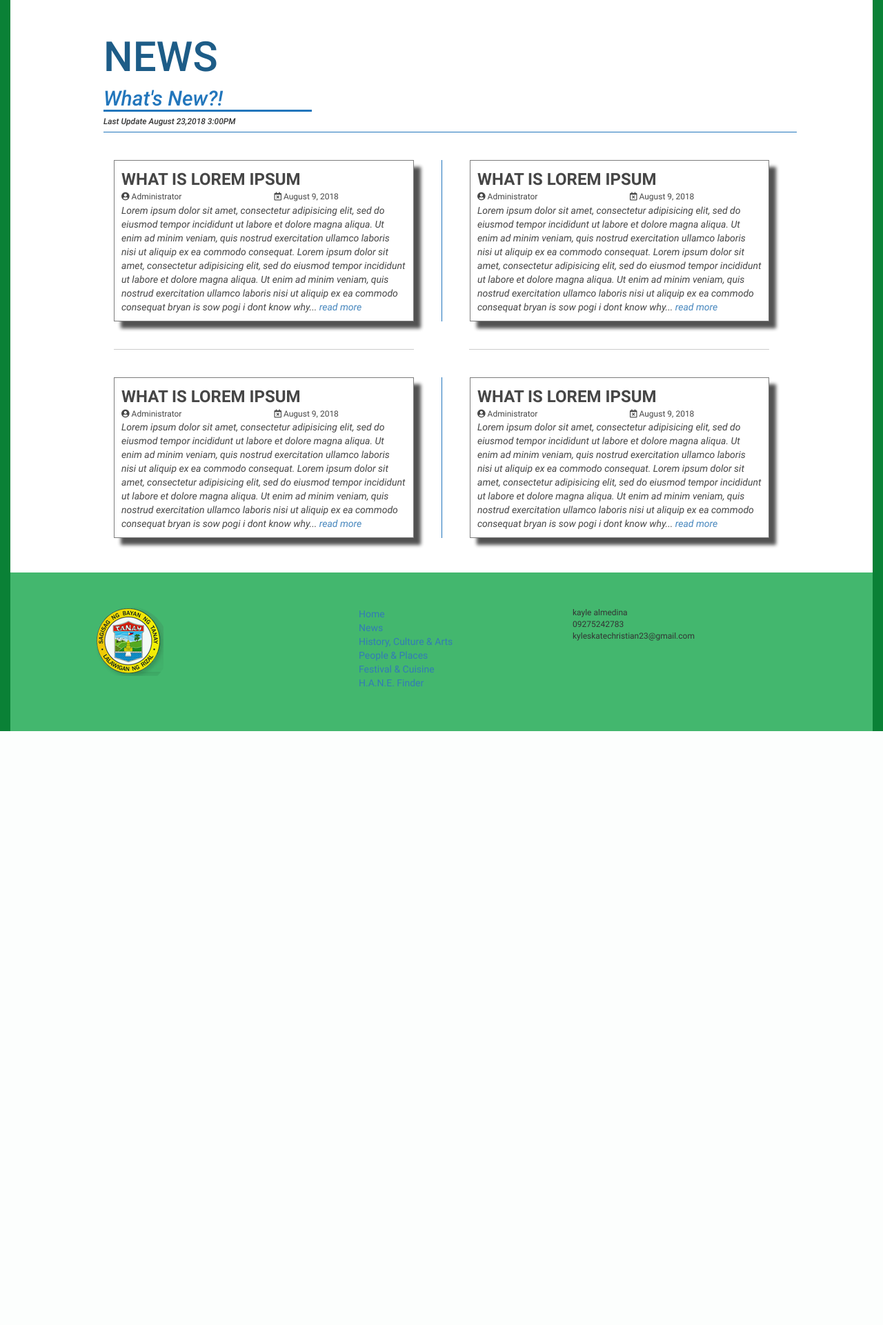
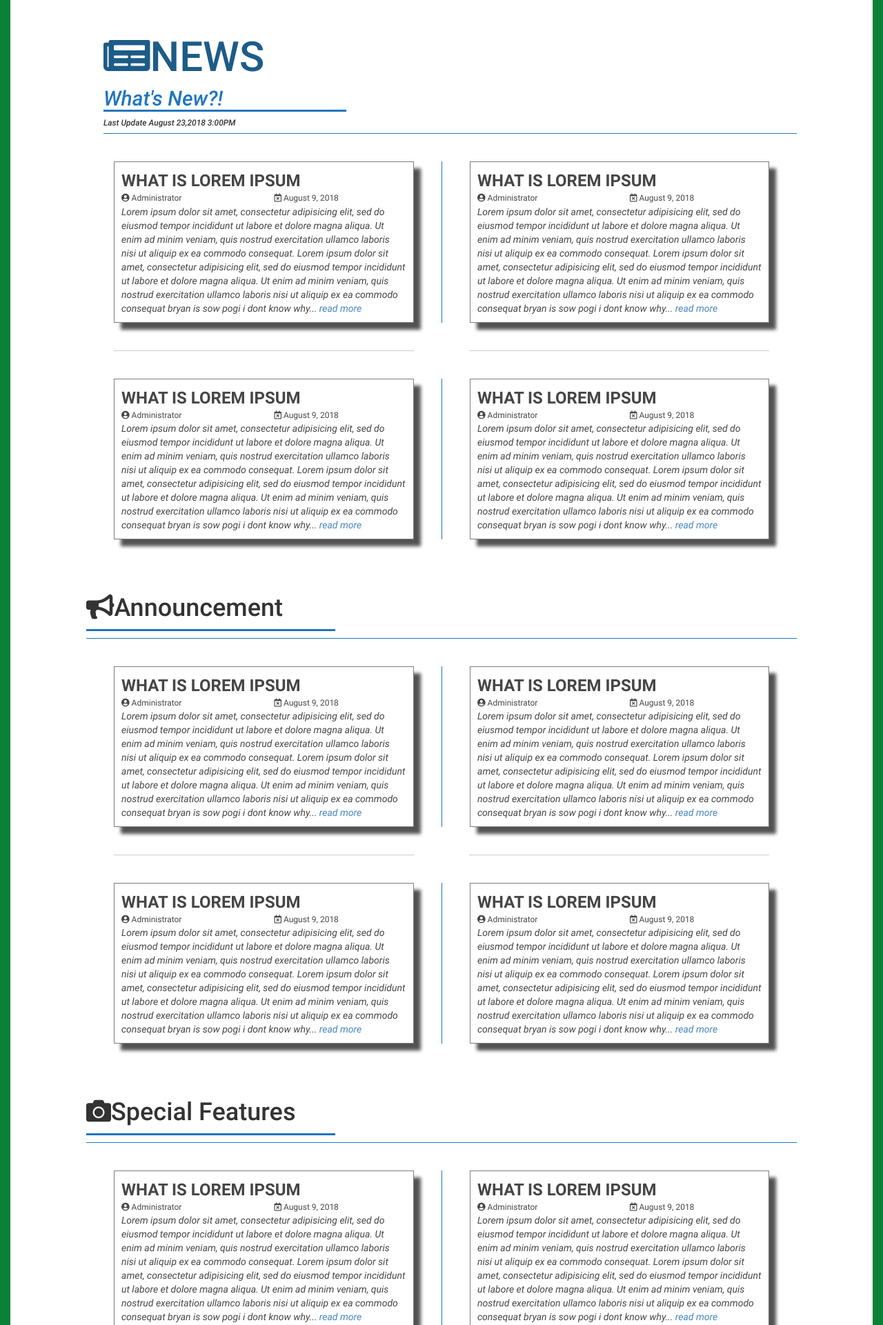
Before and after one commit to tanaytourismthesis/frontend, a PHP site: page /news.html in a window 1280 px wide. Shown: the part 155-2076 px from the top of the page at 69% size. Before the commit the page ends 1215 px from the top, so only its background shows below. Run offline with PHP 8.4, Linux system fonts and the light colour scheme.

Commit message:
Adding Announcement and Special Feature

```diff
--- a/assets/css/news.css
+++ b/assets/css/news.css
@@ -31,10 +31,14 @@
 	margin: 8px auto;
 }
 
+.divider {
+	margin-bottom: 10px;
+}
+
 .divider hr {
 	border: none;
 	height: 3px;
-	width: 30%;
+	width: 35%;
 	/* Set the hr color */
 	color: #2276BC; /* old IE */
 	background-color: #2276BC; /* Modern Browsers */
@@ -117,3 +121,11 @@
 .item-content {
 	padding-right: 30px;
 }
+
+.announcement {
+	padding: 10px 125px;
+}
+
+.special-feature {
+	padding: 10px 125px;
+}
--- a/news.html
+++ b/news.html
@@ -39,7 +39,7 @@
 
       <div class="container-fluid news-and-update">
         <div class="row section-title">
-          <h1>NEWS</h1>
+          <h1><i class="fas fa-newspaper"></i>NEWS</h1>
 
           <h2>What's New?!</h2>
 
@@ -187,6 +187,293 @@
           </div>
 				</div>
       </div>
+
+			<div class="container-fluid announcement">
+        <div class="row section-title">
+          <h1><i class="fas fa-bullhorn"></i>Announcement</h1>
+          <div class="divider">
+            <hr />
+          </div>
+          <div class="divider2">
+            <hr />
+          </div>
+        </div>
+
+        <div class="row news-row">
+          <div class="col-xs-12 col-sm-6 news-item">
+            <div class="news-container">
+              <div class="news-title">
+                WHAT IS LOREM IPSUM
+              </div>
+
+              <div class="row">
+								<span class="col-sm-6 author-name">
+									<i class="fas fa-user-circle"></i> Administrator
+								</span>
+								<span class="col-sm-6 date-posted">
+									<i class="far fa-calendar-times"></i> August 9, 2018
+								</span>
+							</div>
+
+              <div class="news-content">
+                Lorem ipsum dolor sit amet, consectetur adipisicing elit, sed do eiusmod
+                tempor incididunt ut labore et dolore magna aliqua. Ut enim ad minim
+                veniam, quis nostrud exercitation ullamco laboris nisi ut aliquip ex ea
+                commodo consequat. Lorem ipsum dolor sit amet, consectetur adipisicing
+                elit, sed do eiusmod tempor incididunt ut labore et dolore magna aliqua.
+                Ut enim ad minim veniam, quis nostrud exercitation ullamco laboris nisi
+                ut aliquip ex ea commodo consequat bryan is sow pogi i dont know why...
+                <a href="news/what-is-lorem-ipsum" class="read-more" role="button">read
+                more</a>
+              </div>
+            </div>
+          </div>
+
+          <div class="col-xs-12 col-sm-6 news-item">
+            <div class="news-container">
+              <div class="news-title">
+                WHAT IS LOREM IPSUM
+              </div>
+
+              <div class="row">
+								<span class="col-sm-6 author-name">
+									<i class="fas fa-user-circle"></i> Administrator
+								</span>
+								<span class="col-sm-6 date-posted">
+									<i class="far fa-calendar-times"></i> August 9, 2018
+								</span>
+							</div>
+
+              <div class="news-content">
+                Lorem ipsum dolor sit amet, consectetur adipisicing elit, sed do eiusmod
+                tempor incididunt ut labore et dolore magna aliqua. Ut enim ad minim
+                veniam, quis nostrud exercitation ullamco laboris nisi ut aliquip ex ea
+                commodo consequat. Lorem ipsum dolor sit amet, consectetur adipisicing
+                elit, sed do eiusmod tempor incididunt ut labore et dolore magna aliqua.
+                Ut enim ad minim veniam, quis nostrud exercitation ullamco laboris nisi
+                ut aliquip ex ea commodo consequat bryan is sow pogi i dont know why...
+                <a href="news/what-is-lorem-ipsum" class="read-more" role="button">read
+                more</a>
+              </div>
+            </div>
+          </div>
+
+        </div>
+
+				<div class="row divider3 hidden-xs">
+					<div class="col-sm-6">
+						<hr />
+					</div>
+
+					<div class="col-sm-6">
+						<hr />
+					</div>
+				</div>
+
+				<div class="row news-row">
+          <div class="col-xs-12 col-sm-6 news-item">
+            <div class="news-container">
+              <div class="news-title">
+                WHAT IS LOREM IPSUM
+              </div>
+
+              <div class="row">
+								<span class="col-sm-6 author-name">
+									<i class="fas fa-user-circle"></i> Administrator
+								</span>
+								<span class="col-sm-6 date-posted">
+									<i class="far fa-calendar-times"></i> August 9, 2018
+								</span>
+							</div>
+
+              <div class="news-content">
+                Lorem ipsum dolor sit amet, consectetur adipisicing elit, sed do eiusmod
+                tempor incididunt ut labore et dolore magna aliqua. Ut enim ad minim
+                veniam, quis nostrud exercitation ullamco laboris nisi ut aliquip ex ea
+                commodo consequat. Lorem ipsum dolor sit amet, consectetur adipisicing
+                elit, sed do eiusmod tempor incididunt ut labore et dolore magna aliqua.
+                Ut enim ad minim veniam, quis nostrud exercitation ullamco laboris nisi
+                ut aliquip ex ea commodo consequat bryan is sow pogi i dont know why...
+                <a href="news/what-is-lorem-ipsum" class="read-more" role="button">read
+                more</a>
+              </div>
+            </div>
+          </div>
+
+          <div class="col-xs-12 col-sm-6 news-item">
+            <div class="news-container">
+              <div class="news-title">
+                WHAT IS LOREM IPSUM
+              </div>
+
+             <div class="row">
+								<span class="col-sm-6 author-name">
+									<i class="fas fa-user-circle"></i> Administrator
+								</span>
+								<span class="col-sm-6 date-posted">
+									<i class="far fa-calendar-times"></i> August 9, 2018
+								</span>
+							</div>
+
+              <div class="news-content">
+                Lorem ipsum dolor sit amet, consectetur adipisicing elit, sed do eiusmod
+                tempor incididunt ut labore et dolore magna aliqua. Ut enim ad minim
+                veniam, quis nostrud exercitation ullamco laboris nisi ut aliquip ex ea
+                commodo consequat. Lorem ipsum dolor sit amet, consectetur adipisicing
+                elit, sed do eiusmod tempor incididunt ut labore et dolore magna aliqua.
+                Ut enim ad minim veniam, quis nostrud exercitation ullamco laboris nisi
+                ut aliquip ex ea commodo consequat bryan is sow pogi i dont know why...
+                <a href="news/what-is-lorem-ipsum" class="read-more" role="button">read
+                more</a>
+              </div>
+            </div>
+          </div>
+				</div>
+      </div>
+
+			<div class="container-fluid special-feature">
+        <div class="row section-title">
+          <h1><i class="fas fa-camera"></i>Special Features</h1>
+          <div class="divider">
+            <hr />
+          </div>
+          <div class="divider2">
+            <hr />
+          </div>
+        </div>
+
+        <div class="row news-row">
+          <div class="col-xs-12 col-sm-6 news-item">
+            <div class="news-container">
+              <div class="news-title">
+                WHAT IS LOREM IPSUM
+              </div>
+
+              <div class="row">
+								<span class="col-sm-6 author-name">
+									<i class="fas fa-user-circle"></i> Administrator
+								</span>
+								<span class="col-sm-6 date-posted">
+									<i class="far fa-calendar-times"></i> August 9, 2018
+								</span>
+							</div>
+
+              <div class="news-content">
+                Lorem ipsum dolor sit amet, consectetur adipisicing elit, sed do eiusmod
+                tempor incididunt ut labore et dolore magna aliqua. Ut enim ad minim
+                veniam, quis nostrud exercitation ullamco laboris nisi ut aliquip ex ea
+                commodo consequat. Lorem ipsum dolor sit amet, consectetur adipisicing
+                elit, sed do eiusmod tempor incididunt ut labore et dolore magna aliqua.
+                Ut enim ad minim veniam, quis nostrud exercitation ullamco laboris nisi
+                ut aliquip ex ea commodo consequat bryan is sow pogi i dont know why...
+                <a href="news/what-is-lorem-ipsum" class="read-more" role="button">read
+                more</a>
+              </div>
+            </div>
+          </div>
+
+          <div class="col-xs-12 col-sm-6 news-item">
+            <div class="news-container">
+              <div class="news-title">
+                WHAT IS LOREM IPSUM
+              </div>
+
+              <div class="row">
+								<span class="col-sm-6 author-name">
+									<i class="fas fa-user-circle"></i> Administrator
+								</span>
+								<span class="col-sm-6 date-posted">
+									<i class="far fa-calendar-times"></i> August 9, 2018
+								</span>
+							</div>
+
+              <div class="news-content">
+                Lorem ipsum dolor sit amet, consectetur adipisicing elit, sed do eiusmod
+                tempor incididunt ut labore et dolore magna aliqua. Ut enim ad minim
+                veniam, quis nostrud exercitation ullamco laboris nisi ut aliquip ex ea
+                commodo consequat. Lorem ipsum dolor sit amet, consectetur adipisicing
+                elit, sed do eiusmod tempor incididunt ut labore et dolore magna aliqua.
+                Ut enim ad minim veniam, quis nostrud exercitation ullamco laboris nisi
+                ut aliquip ex ea commodo consequat bryan is sow pogi i dont know why...
+                <a href="news/what-is-lorem-ipsum" class="read-more" role="button">read
+                more</a>
+              </div>
+            </div>
+          </div>
+
+        </div>
+
+				<div class="row divider3 hidden-xs">
+					<div class="col-sm-6">
+						<hr />
+					</div>
+
+					<div class="col-sm-6">
+						<hr />
+					</div>
+				</div>
+
+				<div class="row news-row">
+          <div class="col-xs-12 col-sm-6 news-item">
+            <div class="news-container">
+              <div class="news-title">
+                WHAT IS LOREM IPSUM
+              </div>
+
+              <div class="row">
+								<span class="col-sm-6 author-name">
+									<i class="fas fa-user-circle"></i> Administrator
+								</span>
+								<span class="col-sm-6 date-posted">
+									<i class="far fa-calendar-times"></i> August 9, 2018
+								</span>
+							</div>
+
+              <div class="news-content">
+                Lorem ipsum dolor sit amet, consectetur adipisicing elit, sed do eiusmod
+                tempor incididunt ut labore et dolore magna aliqua. Ut enim ad minim
+                veniam, quis nostrud exercitation ullamco laboris nisi ut aliquip ex ea
+                commodo consequat. Lorem ipsum dolor sit amet, consectetur adipisicing
+                elit, sed do eiusmod tempor incididunt ut labore et dolore magna aliqua.
+                Ut enim ad minim veniam, quis nostrud exercitation ullamco laboris nisi
+                ut aliquip ex ea commodo consequat bryan is sow pogi i dont know why...
+                <a href="news/what-is-lorem-ipsum" class="read-more" role="button">read
+                more</a>
+              </div>
+            </div>
+          </div>
+
+          <div class="col-xs-12 col-sm-6 news-item">
+            <div class="news-container">
+              <div class="news-title">
+                WHAT IS LOREM IPSUM
+              </div>
+
+             <div class="row">
+								<span class="col-sm-6 author-name">
+									<i class="fas fa-user-circle"></i> Administrator
+								</span>
+								<span class="col-sm-6 date-posted">
+									<i class="far fa-calendar-times"></i> August 9, 2018
+								</span>
+							</div>
+
+              <div class="news-content">
+                Lorem ipsum dolor sit amet, consectetur adipisicing elit, sed do eiusmod
+                tempor incididunt ut labore et dolore magna aliqua. Ut enim ad minim
+                veniam, quis nostrud exercitation ullamco laboris nisi ut aliquip ex ea
+                commodo consequat. Lorem ipsum dolor sit amet, consectetur adipisicing
+                elit, sed do eiusmod tempor incididunt ut labore et dolore magna aliqua.
+                Ut enim ad minim veniam, quis nostrud exercitation ullamco laboris nisi
+                ut aliquip ex ea commodo consequat bryan is sow pogi i dont know why...
+                <a href="news/what-is-lorem-ipsum" class="read-more" role="button">read
+                more</a>
+              </div>
+            </div>
+          </div>
+				</div>
+      </div>
+
 			<div class="container-fluid footer">
 				<div class="row news-row">
 					<div class="col-xs-12 col-sm-4"><img src="assets/images/tanay.png" /></div>
```
